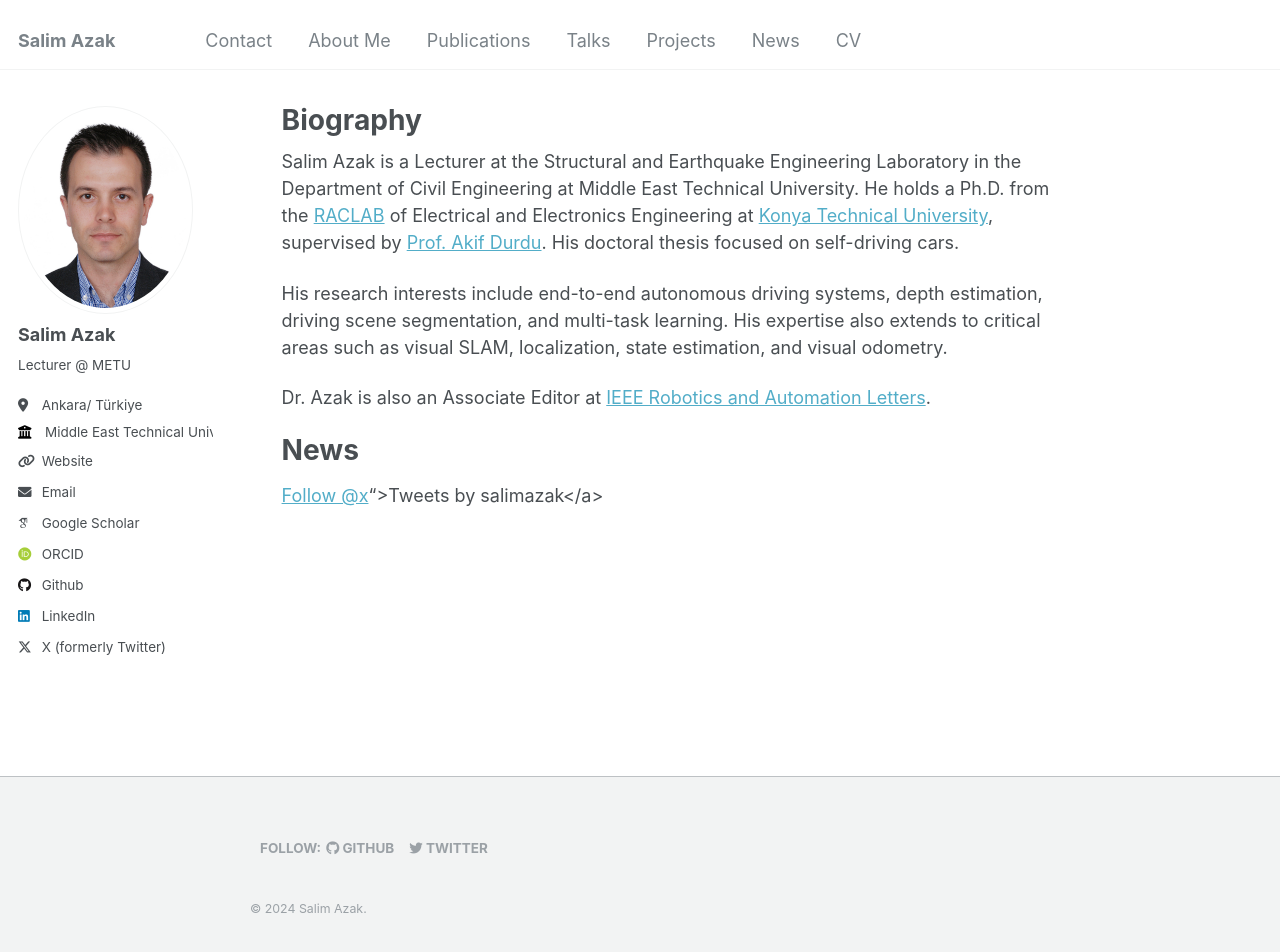
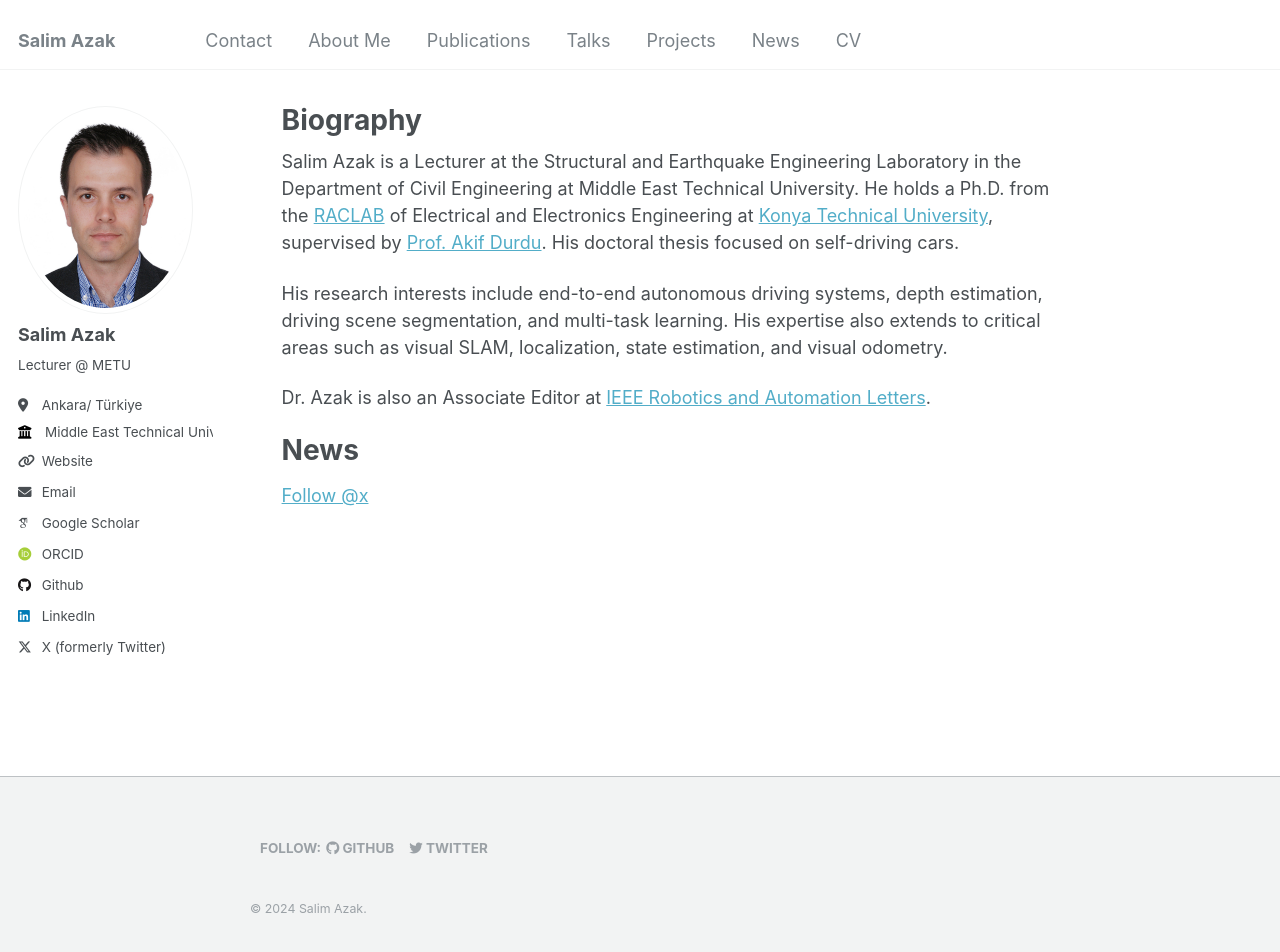
Before and after one commit to salimazak/salimazak.github.io, a Jekyll site: the page built from _pages/about.md, in a window 1280 px wide and 964 px high. Shown: the top 952 px of the window. Built offline with Jekyll 4.4.1, drawn with Linux system fonts in a browser that asks for light colours; some web fonts are replaced; comment, search, counter and statistics services are not loaded.

Commit message:
Update about.md

```diff
--- a/_pages/about.md
+++ b/_pages/about.md
@@ -15,8 +15,9 @@ Dr. Azak is also an Associate Editor at [IEEE Robotics and Automation Letters](h
 
 # News
 <!-- Twitter Timeline Widget -->
-<a class="twitter-timeline" href="https://twitter.com/x?ref_src=twsrc%5Etfw" class="twitter-follow-button" data-show-count="false">Follow @x</a><script async src="https://platform.twitter.com/widgets.js" charset="utf-8"></script>">Tweets by salimazak</a>
+<a href="https://twitter.com/x?ref_src=twsrc%5Etfw" class="twitter-follow-button" data-show-count="false">Follow @x</a><script async src="https://platform.twitter.com/widgets.js" charset="utf-8"></script>
 <script async src="https://platform.twitter.com/widgets.js" charset="utf-8"></script>
+
 
 
 
```
